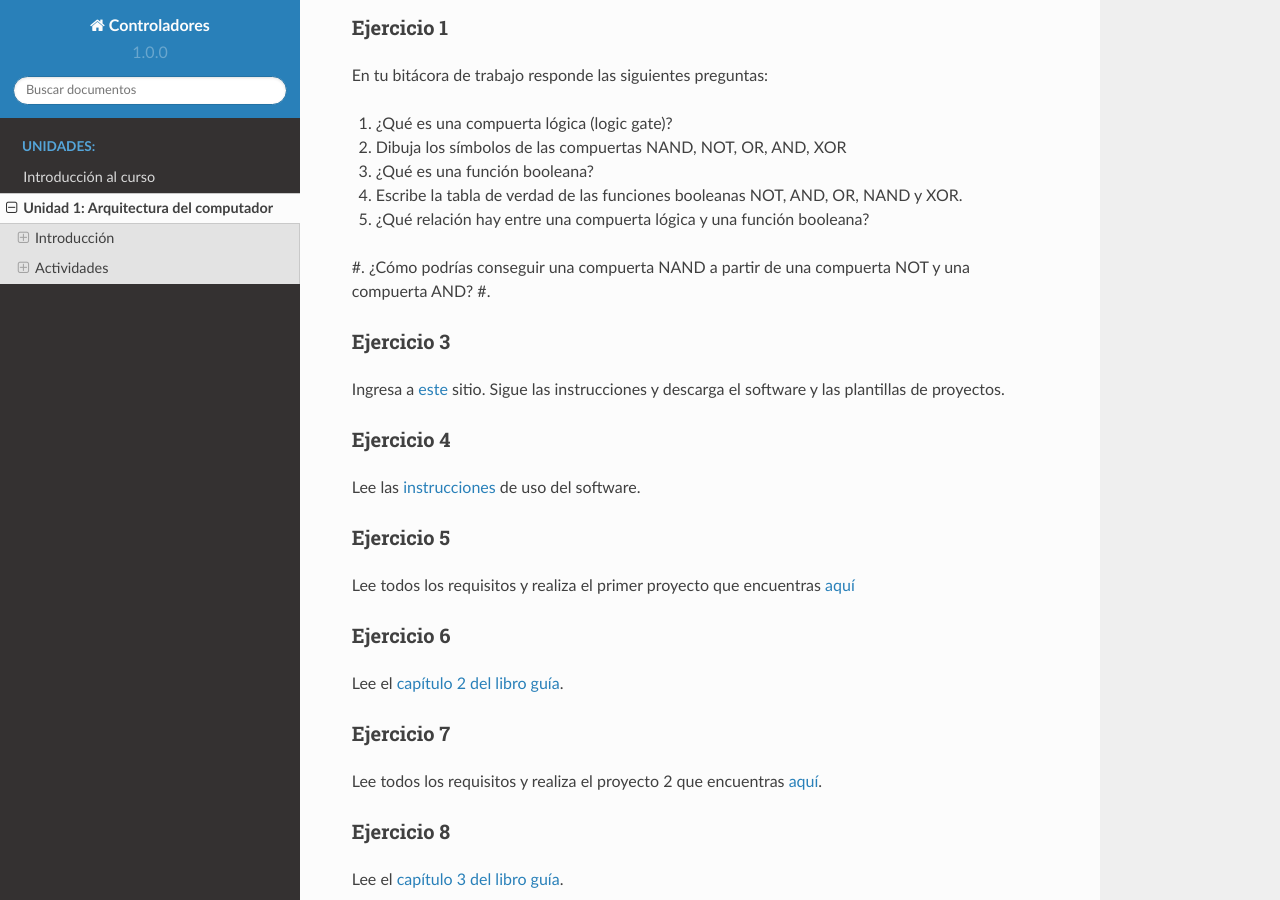
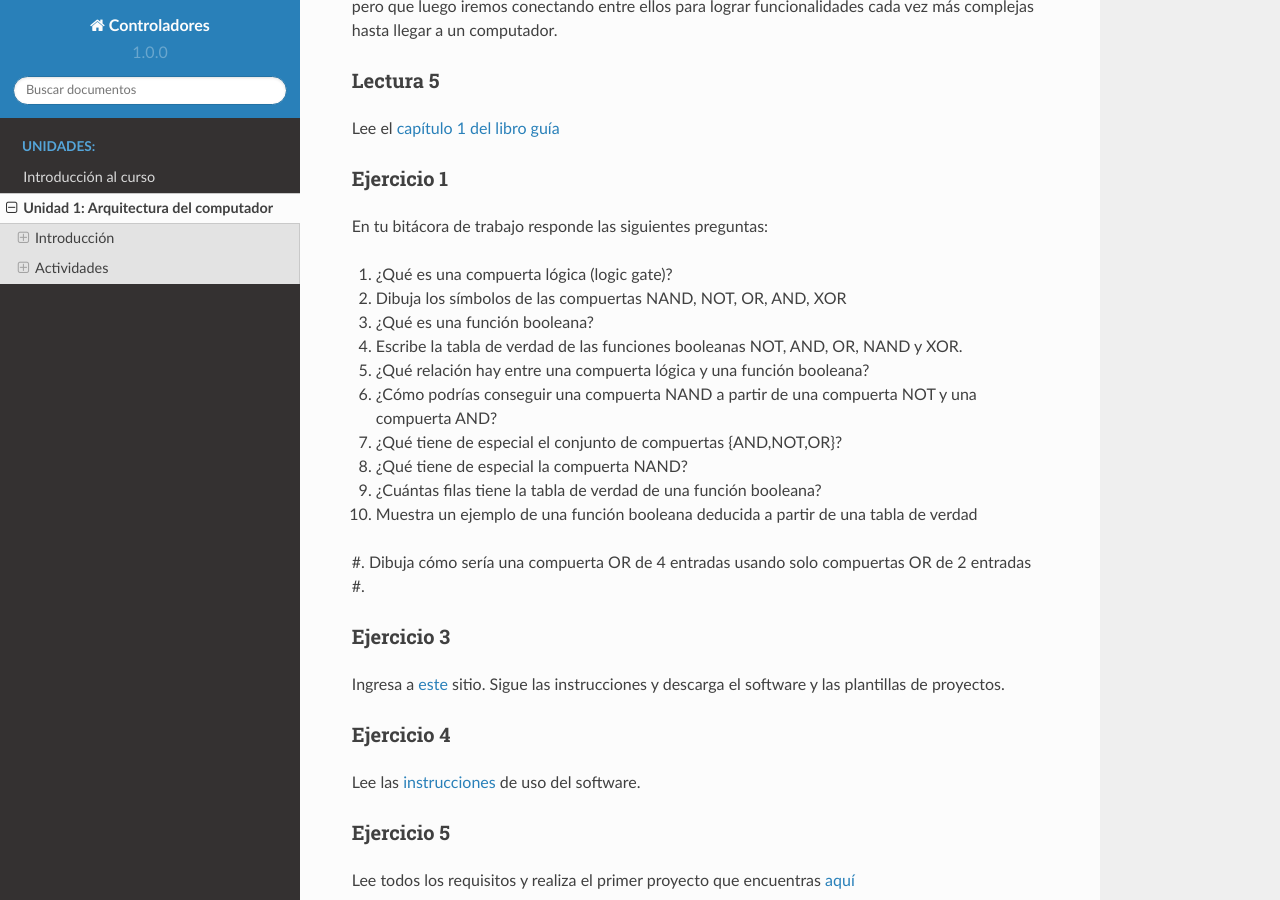
Before and after one commit to juanferfranco/controladores, a Sphinx documentation site: the page built from docs/_unidad1/unidad1.rst, in a window 1280 px wide and 900 px high, scrolled down 4117 px. Built offline with Sphinx 7.4.7 and the Read the Docs theme 2.0.0, drawn with Linux system fonts in a browser that asks for light colours; some of the changed text lies outside the part shown.

Commit message:
update unit 1

```diff
--- a/docs/_unidad1/unidad1.rst
+++ b/docs/_unidad1/unidad1.rst
@@ -106,11 +106,12 @@ fotolitografía:
     Material complementario 2
 
     ¿Cómo funciona un transistor?
-    .. raw:: html
-        <div style="position: relative; padding-bottom: 5%; height: 0; overflow: hidden; max-width: 100%; height: auto;">
-            <iframe width="560" height="315" src="https://www.youtube.com/embed/tz62t-q_KEc" frameborder="0" allow="accelerometer; autoplay; encrypted-media; gyroscope; picture-in-picture" allowfullscreen></iframe>
-        </div>
 
+.. raw:: html
+
+    <div style="position: relative; padding-bottom: 5%; height: 0; overflow: hidden; max-width: 100%; height: auto;">
+        <iframe width="560" height="315" src="https://www.youtube.com/embed/tz62t-q_KEc" frameborder="0" allow="accelerometer; autoplay; encrypted-media; gyroscope; picture-in-picture" allowfullscreen></iframe>
+    </div>
 
 Lectura 4
 ^^^^^^^^^^^^
@@ -144,6 +145,11 @@ En tu bitácora de trabajo responde las siguientes preguntas:
 #. Escribe la tabla de verdad de las funciones booleanas NOT, AND, OR, NAND y XOR.
 #. ¿Qué relación hay entre una compuerta lógica y una función booleana?
 #. ¿Cómo podrías conseguir una compuerta NAND a partir de una compuerta NOT y una compuerta AND?
+#. ¿Qué tiene de especial el conjunto de compuertas {AND,NOT,OR}?
+#. ¿Qué tiene de especial la compuerta NAND?
+#. ¿Cuántas filas tiene la tabla de verdad de una función booleana?
+#. Muestra un ejemplo de una función booleana deducida a partir de una tabla de verdad
+#. Dibuja cómo sería una compuerta OR de 4 entradas usando solo compuertas OR de 2 entradas
 #.
 
 
```
